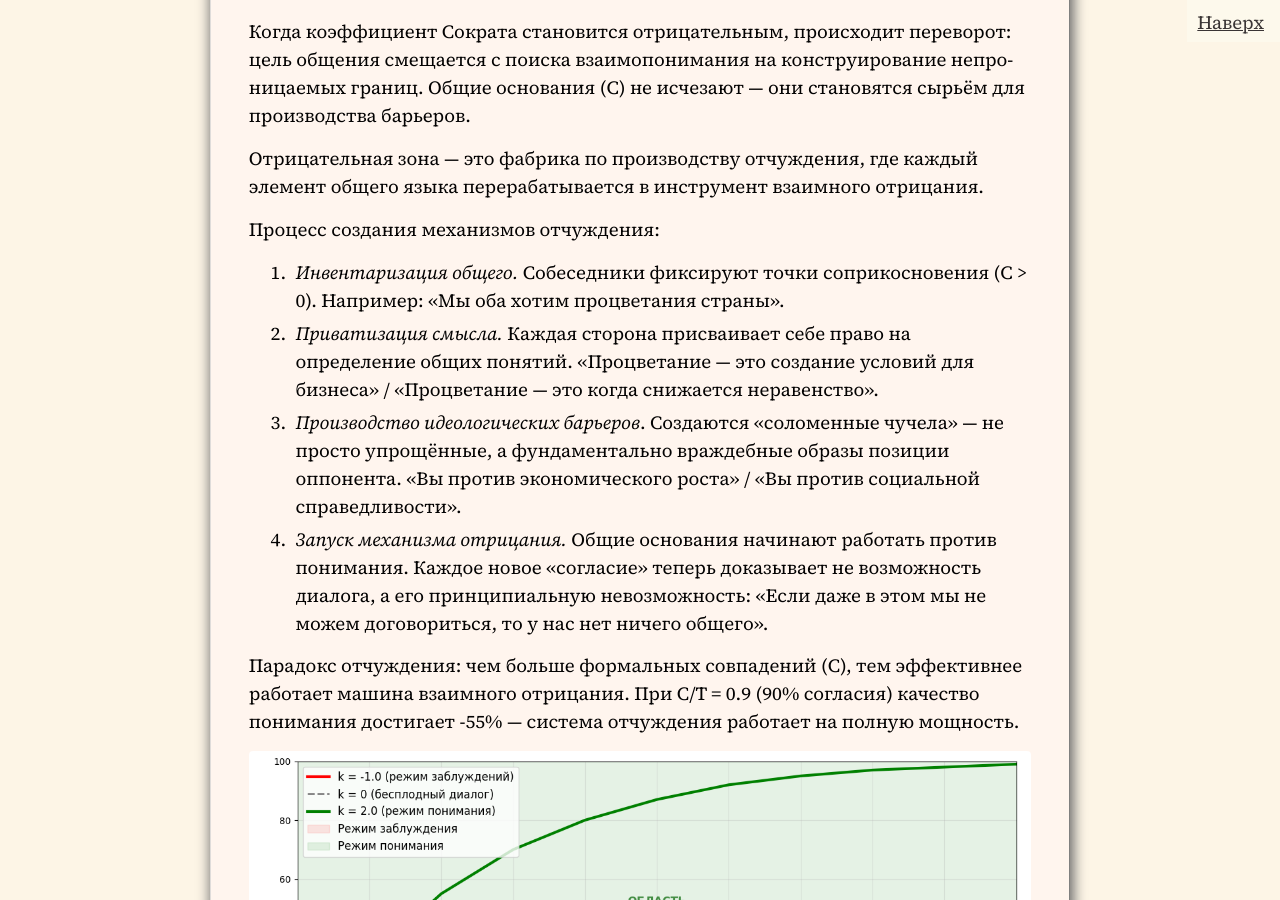
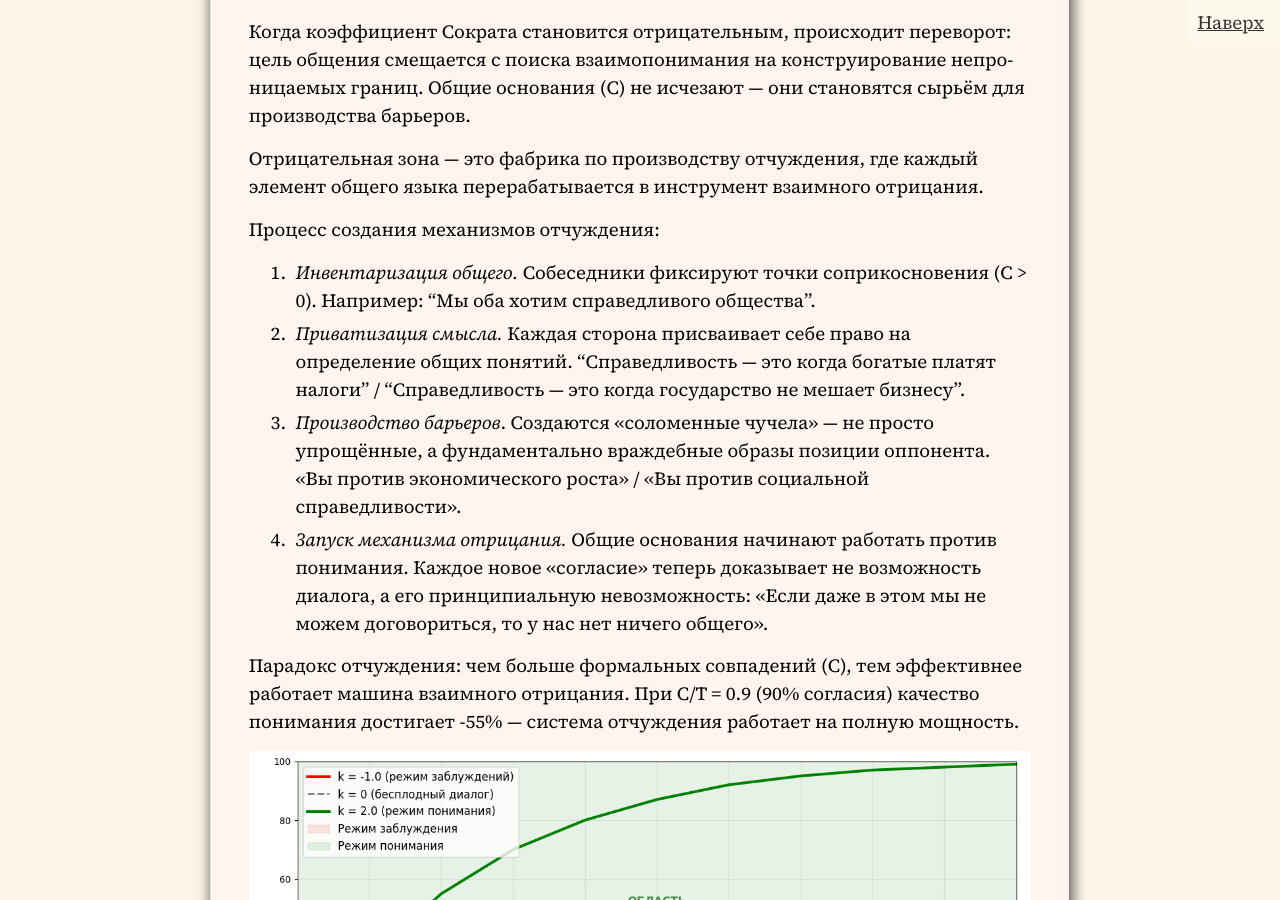
Before and after one commit to SergSi/land-use-art, a Jekyll site: the page built from _posts/2025-10-31-train.md, in a window 1280 px wide and 900 px high, scrolled down 10214 px. Built offline with Jekyll 4.4.1, drawn with Linux system fonts in a browser that asks for light colours; some web fonts are replaced; some of the changed text lies outside the part shown.

Commit message:
Update 2025-10-31-train.md

```diff
--- a/_posts/2025-10-31-train.md
+++ b/_posts/2025-10-31-train.md
@@ -217,9 +217,9 @@ $$
 
 Процесс создания механизмов отчуждения:
 
-1. *Инвентаризация общего.* Собеседники фиксируют точки соприкосновения (C > 0). Например: «Мы оба хотим процветания страны».
-2. *Приватизация смысла.* Каждая сторона присваивает себе право на определение общих понятий. «Процветание — это создание условий для бизнеса» / «Процветание — это когда снижается неравенство».
-3. *Производство идеологических барьеров*. Создаются «соломенные чучела» — не просто упрощённые, а фундаментально враждебные образы позиции оппонента. «Вы против экономического роста» / «Вы против социальной справедливости».
+1. *Инвентаризация общего.* Собеседники фиксируют точки соприкосновения (C > 0). Например: "Мы оба хотим справедливого общества".
+2. *Приватизация смысла.* Каждая сторона присваивает себе право на определение общих понятий. "Справедливость — это когда богатые платят налоги" / "Справедливость — это когда государство не мешает бизнесу".
+3. *Производство барьеров*. Создаются «соломенные чучела» — не просто упрощённые, а фундаментально враждебные образы позиции оппонента. «Вы против экономического роста» / «Вы против социальной справедливости».
 4. *Запуск механизма отрицания.* Общие основания начинают работать против понимания. Каждое новое «согласие» теперь доказывает не возможность диалога, а его принципиальную невозможность: «Если даже в этом мы не можем договориться, то у нас нет ничего общего».
 
 Парадокс отчуждения: чем больше формальных совпадений (C), тем эффективнее работает машина взаимного отрицания. При C/T = 0.9 (90% согласия) качество понимания достигает -55% — система отчуждения работает на полную мощность.
```
Also changed, not shown: other parts of _posts/2025-10-31-train.md (+1 -1 lines).
